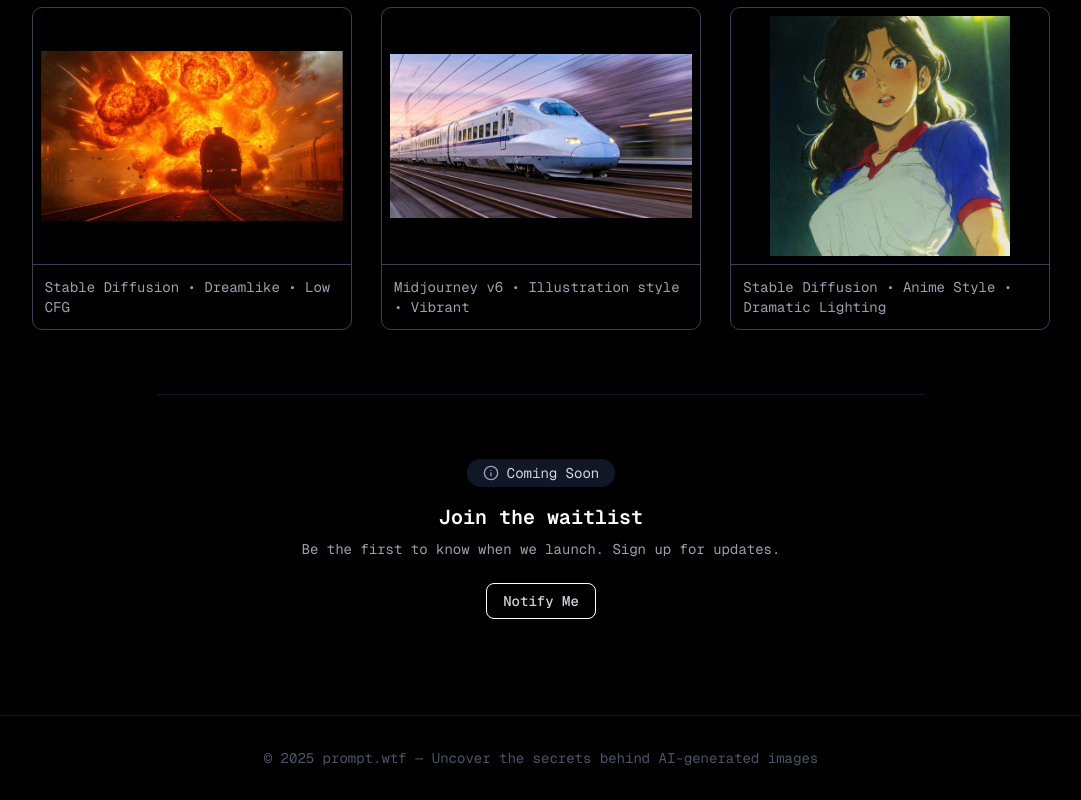
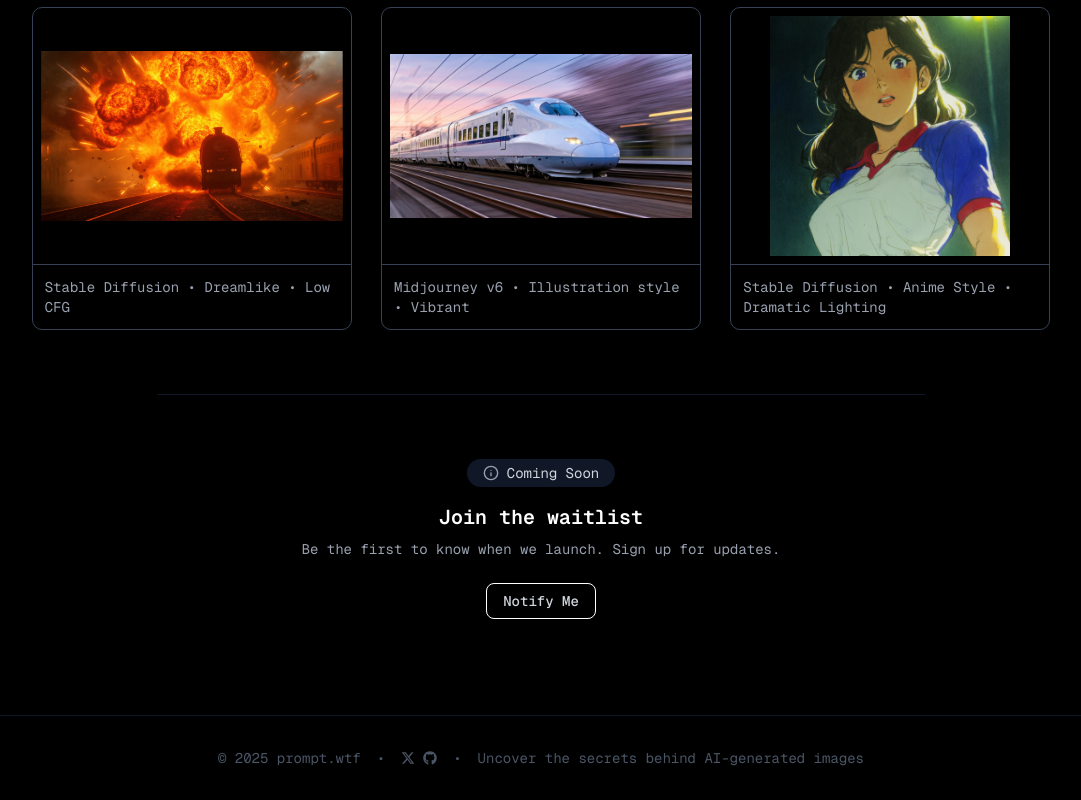
Before and after one commit to michaeltikhonovsky/genprompt, a Next.js app in the folder promptwtf/: page / in a window 1280 px wide. Shown: the part 1230-2030 px from the top of the page, without its empty margins (99-1180 px from the left). Built offline with nearby package versions, Linux system fonts and the light colour scheme; no server answers.

Commit message:
socials in footer

```diff
--- a/promptwtf/src/app/page.tsx
+++ b/promptwtf/src/app/page.tsx
@@ -8,6 +8,8 @@ import { Separator } from "@/components/ui/separator";
 import { Dialog, DialogTrigger } from "@/components/ui/dialog";
 import { AuthDialog } from "@/components/auth/AuthDialog";
 import { useUser } from "@clerk/nextjs";
+import { FaXTwitter } from "react-icons/fa6";
+import { FaGithub } from "react-icons/fa";
 
 export default function Home() {
   const { user } = useUser();
@@ -135,8 +137,25 @@ export default function Home() {
       </main>
 
       <footer className="container mx-auto px-4 py-8 text-center text-gray-600 text-sm border-t border-gray-900">
-        <p>
-          © 2025 prompt.wtf — Uncover the secrets behind AI-generated images
+        <p className="flex items-center justify-center gap-2">
+          © 2025 prompt.wtf
+          <span className="mx-2">•</span>
+          <a
+            href="https://twitter.com/promptwtf"
+            className="hover:text-gray-400 transition-colors"
+            aria-label="Twitter"
+          >
+            <FaXTwitter />
+          </a>
+          <a
+            href="https://github.com/michaeltikhonovsky"
+            className="hover:text-gray-400 transition-colors"
+            aria-label="GitHub"
+          >
+            <FaGithub />
+          </a>
+          <span className="mx-2">•</span>
+          Uncover the secrets behind AI-generated images
         </p>
       </footer>
     </div>
```
